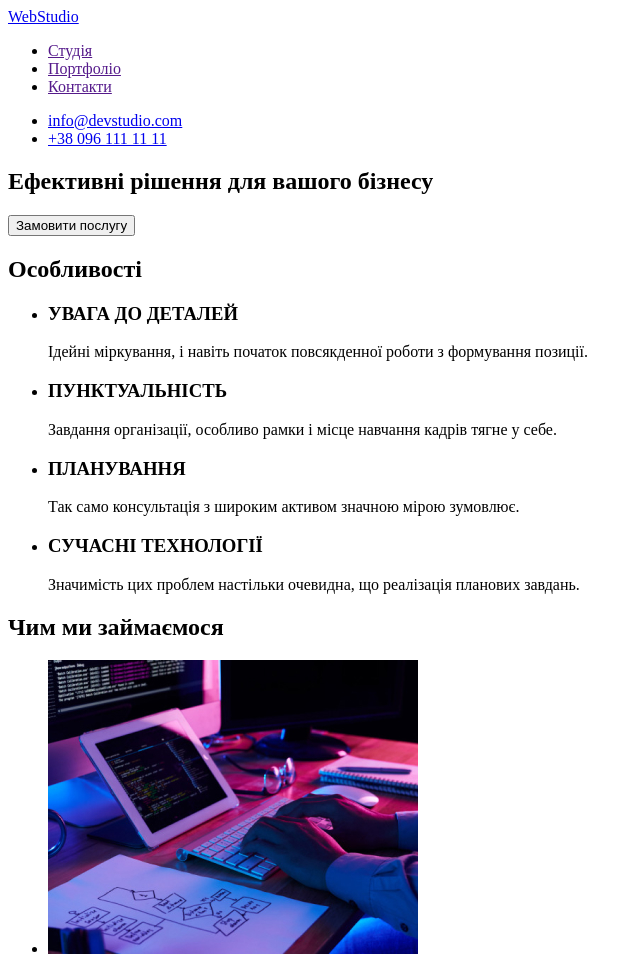
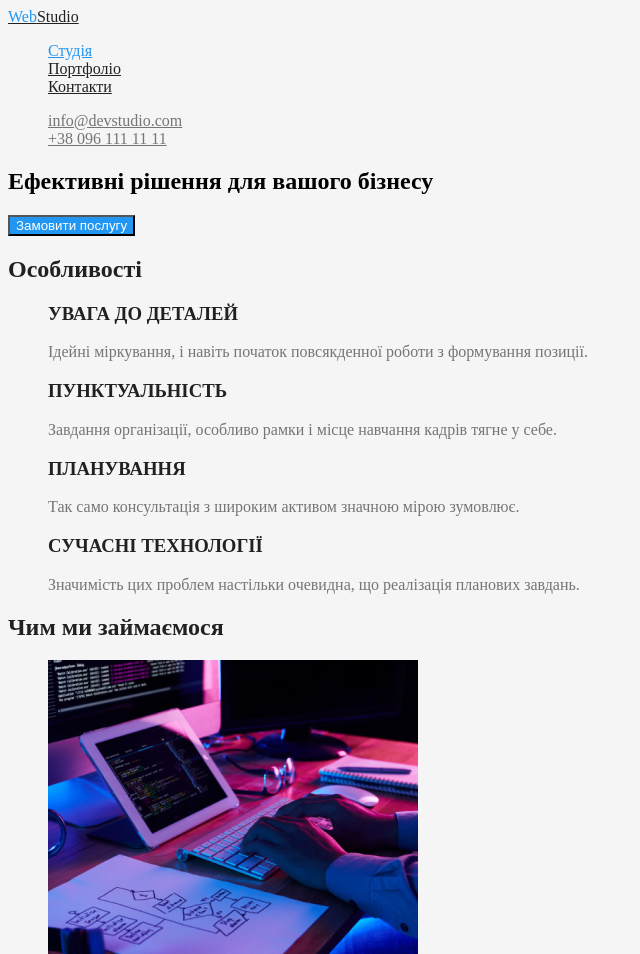
Before and after one commit to Oleksii-onufriienko/goit-markup-hw-02, a plain HTML site: page index.html in a window 1280 px wide. Shown: the top 954 px of the page, without its empty margins (0-640 px from the left). Drawn offline with Linux system fonts and the light colour scheme.

Commit message:
селекторы и цвета

```diff
--- /dev/null
+++ b/css/styles.css
@@ -0,0 +1,74 @@
+/* #757575 основной цвет текста обзацев  */
+/* #212121 основной зоголовков */
+/* #2196F3 цвет выделения */
+/* #F5F5F5; основной цвет фона  */
+/* #F5F4FA вторичный цвет фона */
+/* #FFFFFF цвет фона хэдера */
+:root{
+    --primary-text-color: #757575;
+    --title-text-color: #212121;
+    --select-text-color: #2196F3;
+    --button-text-color: #FFFFFF;
+    --button-color: #2196F3;
+
+}
+
+.page{
+    color: var(--primary-text-color);
+    background-color: #F5F5F5;
+}
+
+/* ЛОГО */
+.logo{
+color: var(--title-text-color);
+}
+
+.logo-first{
+    color: var(--select-text-color)
+ }
+
+
+.list{
+    list-style: none;
+}
+
+/* Header та навігація */
+.page-header {
+    color: var(--title-text-color);
+}
+
+.site-nav .link{
+    color: var(--title-text-color);
+}
+
+.link:hover,
+.link:focus{
+    color: var(--select-text-color);
+}
+
+.site-nav .link.current{
+    color: var(--select-text-color);
+}
+.auth-nav .link {
+    color: var(--primary-text-color);
+}
+
+.auth-nav .link:hover,
+.auth-nav .link:focus{
+    color: var(--select-text-color);
+}
+/* Герой */
+.hero{
+    color:black
+}
+
+/* Секція  */
+.section h1,h2,h3{
+    color: var(--title-text-color);
+}
+
+/* Button */
+.button{
+    color: var(--button-text-color);
+    background-color: var(--button-color);
+}
--- a/index.html
+++ b/index.html
@@ -5,47 +5,36 @@
     <meta http-equiv="X-UA-Compatible" content="IE=edge">
     <meta name="viewport" content="width=device-width, initial-scale=1.0">
     <title>Document</title>
+    <link rel="stylesheet" href="./css/styles.css">
 </head>
-<body>
-    <header>
+<body class="page">
+    <header class="page-hader">
         <nav>
-            <a href="/">
-                WebStudio
-            </a>
-            <ul>
-                <li>
-                    <a href="">Студія</a>
-                </li>
-                <li>
-                    <a href="">Портфоліо</a>
-                </li>
-                <li>
-                    <a href="">Контакти</a>
-                </li>
+            <a href="./index.html" class="logo"><span class="logo-first">Web</span>Studio</a>
+            <ul class="site-nav list">
+                <li><a href="./index.html" class="link current">Студія</a></li>
+                <li><a href="./portfolio.html" class="link">Портфоліо</a></li>
+                <li><a href="" class="link">Контакти</a></li>
             </ul>
         </nav>
 
-            <ul>
-                <li>
-                    <a href="mailto:info@devstudio.com">info@devstudio.com</a>
-                </li>
-                <li>
-                    <a href="tel:+380961111111">+38 096 111 11 11</a>
-                </li>
+            <ul class="auth-nav list">
+                <li> <a href="mailto:info@devstudio.com" class="link">info@devstudio.com</a></li>
+                <li><a href="tel:+380961111111" class="link">+38 096 111 11 11</a></li>
             </ul>
     </header>
 
     <main>
         <div>
-            <section>
-                <h1>Ефективні рішення для вашого бізнесу</h1>
-                <button type="button">Замовити послугу</button>
+            <section class="hero">
+                <h1 class="hero-title">Ефективні рішення для вашого бізнесу</h1>
+                <button type="button" class="button">Замовити послугу</button>
             </section>
         </div>
 
-        <section>
+        <section class="section">
             <h2>Особливості</h2>
-            <ul>
+            <ul class="list">
                 <li>
                     <h3>УВАГА ДО ДЕТАЛЕЙ</h3>
                     <p>Ідейні міркування, і навіть початок повсякденної роботи з формування позиції.</p>
@@ -65,9 +54,9 @@
             </ul>
         </section>
 
-        <section>
+        <section class="section">
             <h2>Чим ми займаємося</h2>
-            <ul>
+            <ul class="list">
                 <li>
                     <img src="./images/img1.jpg" alt="Людина верстає за компьютером" width="370">
                 </li>
@@ -80,9 +69,9 @@
             </ul>
         </section>
 
-        <section>
+        <section class="section">
             <h2>Наша команда</h2>
-            <ul>
+            <ul class="list">
                 <li>
                     <img src="./images/img_kom_1.jpg" alt="Фото Ігор Дем'яненко. Product Designer." width="270">
                     <h3>Ігор Дем'яненко</h3>
@@ -108,18 +97,12 @@
     </main>
 
 <footer>
-    <a href="/">WebStudio</a>
+    <a href="./index.html" class="logo"><span class="logo-first">Web</span>Studio</a>
     <address>
-        <ul>
-            <li>
-                <a href="">м. Київ, пр-т Лесі Українки, 26</a>
-            </li>
-            <li>
-                <a href="mailto:info@devstudio.com">info@devstudio.com</a>
-            </li>
-            <li>
-                <a href="tel:+380961111111">+38 096 111 11 11</a>
-            </li>
+        <ul class="list">
+            <li><a href="">м. Київ, пр-т Лесі Українки, 26</a></li>
+            <li><a href="mailto:info@devstudio.com">info@devstudio.com</a></li>
+            <li><a href="tel:+380961111111">+38 096 111 11 11</a></li>
         </ul>
     </address>
 </footer>
```
Also changed, not shown: portfolio.html (added, +45 -0 lines).
